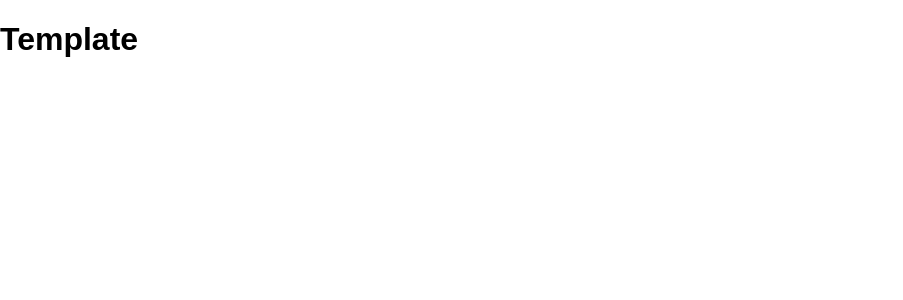
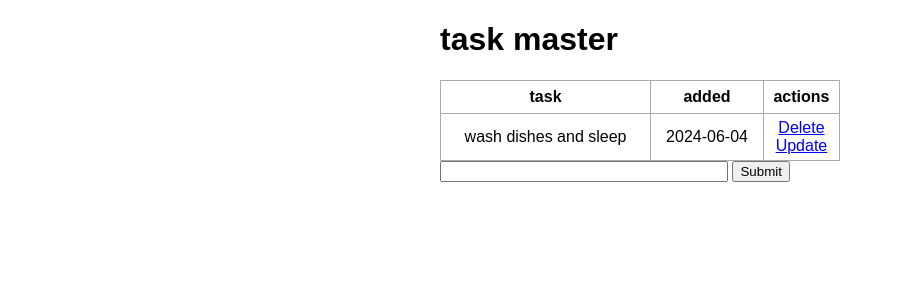
Before and after one commit to Arielbanua/InteliMarkings, a Flask app: page / in a window 1280 px wide. Shown: the top 300 px of the page, without its empty margins (0-903 px from the left). Run offline with Flask 3, Linux system fonts and the light colour scheme; data comes from the database, SQL or seed files in the repository; both versions use the stored data as it was after the commit.

Commit message:
added create, update and delete task function

```diff
--- a/app.py
+++ b/app.py
@@ -1,10 +1,68 @@
-from flask import Flask, render_template
+from flask import Flask, render_template, url_for, request, redirect
+from flask_sqlalchemy import SQLAlchemy
+from datetime import datetime
 
 app = Flask(__name__)
+app.config['SQLALCHEMY_DATABASE_URI'] = 'sqlite:///test.db'
+db = SQLAlchemy(app)
 
-@app.route('/')
+class Todo(db.Model):
+    id = db.Column(db.Integer, primary_key=True)
+    content = db.Column(db.String(200), nullable=False)
+    date_created = db.Column(db.DateTime, default=datetime.utcnow)
+
+    def __repr__(self):
+        return '<Task %r>' % self.id
+
+with app.app_context():
+    db.create_all()
+
+@app.route('/', methods=['POST', 'GET'])
 def index():
-    return render_template('index.html')
+    if request.method == 'POST':
+        task_content = request.form['content']
+        new_task = Todo(content=task_content)
+
+        try:
+            db.session.add(new_task)
+            db.session.commit()
+            return redirect('/')
+        except:
+            return 'There was an issue adding your task'
+
+    else:
+        tasks = Todo.query.order_by(Todo.date_created).all()
+        return render_template('index.html', tasks=tasks)
+
+
+
+@app.route('/delete/<int:id>')
+def delete(id):
+    task_to_delete = Todo.query.get_or_404(id)
+    try:
+        db.session.delete(task_to_delete)
+        db.session.commit()
+        return redirect('/')
+    except:
+        return 'There was an issue deleting your task'
+
+@app.route('/update/<int:id>', methods=['GET','POST'])
+def update(id):
+    task = Todo.query.get_or_404(id)
+
+    if request.method == "POST":
+        task.content = request.form['content']
+
+        try:
+            db.session.commit()
+            return redirect('/')
+        except:
+            return "there was an issue"
+
+    else:
+        return render_template("update.html", task = task)
+
+
 
 if __name__ == "__main__":
     app.run(debug=True)
--- a/static/main.css
+++ b/static/main.css
@@ -1,4 +1,35 @@
-body{
+body, html {
     margin: 0;
     font-family: sans-serif;
 }
+
+.content {
+    margin: 0 auto;
+    width: 400px;
+}
+
+table, td, th {
+    border: 1px solid #aaa;
+}
+
+table {
+    border-collapse: collapse;
+    width: 100%;
+}
+
+th {
+    height: 30px;
+}
+
+td {
+    text-align: center;
+    padding: 5px;
+}
+
+.form {
+    margin-top: 20px;
+}
+
+#content {
+    width: 70%;
+}
--- a/templates/index.html
+++ b/templates/index.html
@@ -1,9 +1,41 @@
 {% extends 'base.html' %}
 
 {% block head %}
-<h1> Template</h1>
+
 {% endblock %}
 
 {% block body %}
 
+<div class="content">
+    <h1> task master</h1>
+
+
+
+    <table>
+        <tr>
+            <th>task</th>
+            <th>added</th>
+            <th>actions</th>
+        </tr>
+        {% for task in tasks %}
+            <tr>
+                <td>{{ task.content }}</td>
+                <td>{{ task.date_created.date() }}</td>
+                <td>
+                    <a href="/delete/{{task.id}}">Delete</a>
+                    <br>
+                    <a href="/update/{{task.id}}">Update</a>
+                </td>
+            </tr>
+        {% endfor %}
+
+    </table>
+
+    <form action="/" method="POST">
+        <input type="text" name="content" id="content">
+        <input type="submit" values="Add task">
+    </form>
+
+</div>
+
 {% endblock %}
```
Also changed, not shown: templates/update.html (added, +20 -0 lines), instance/test.db (added).
